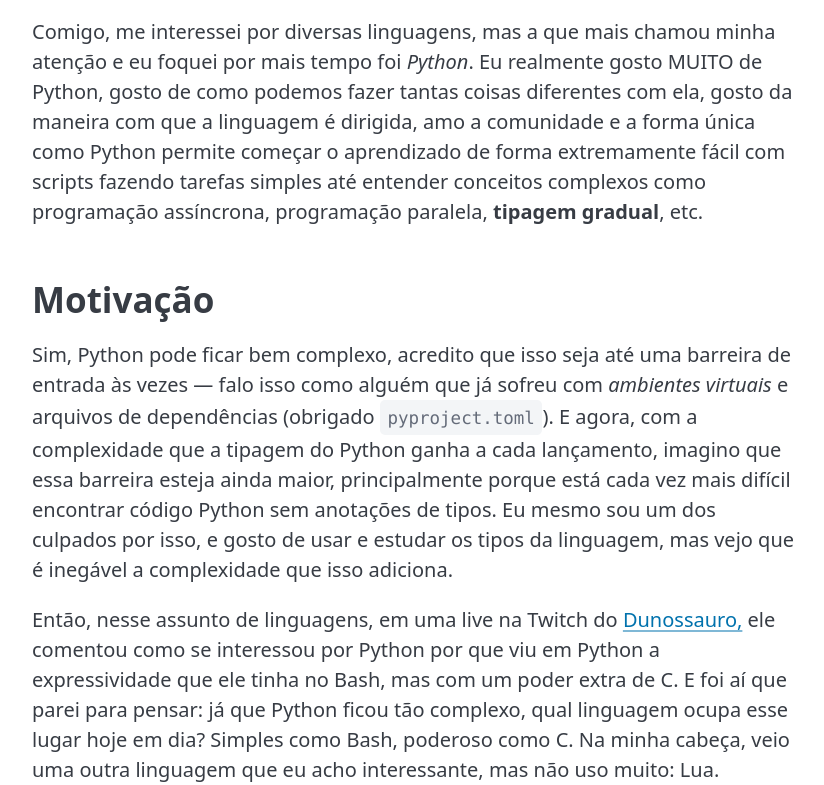
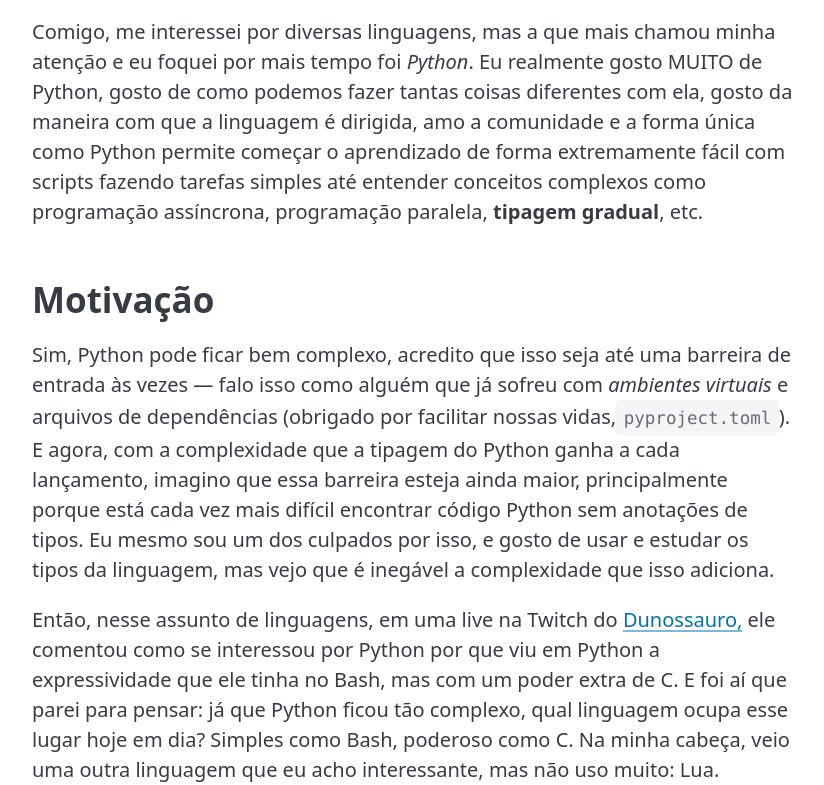
Before and after one commit to ivansantiagojr/ivansantiago.net, a plain HTML site: page public/blog/jaci-01.html in a window 1280 px wide. Shown: the part 553-1338 px from the top of the page, without its empty margins (224-1048 px from the left). Drawn offline with nearby package versions, Linux system fonts and the light colour scheme.

Commit message:
Improve clarity about pyproject opinion

```diff
--- a/public/blog/jaci-01.html
+++ b/public/blog/jaci-01.html
@@ -30,7 +30,7 @@
 <p>E eu espero fortemente que eu não tenha descrito nas linhas acima algo que somente eu acredite que seja normal, e acabei desabafando algo que somente eu passei hahaha (duvido muito). </p>
 <p>Comigo, me interessei por diversas linguagens, mas a que mais chamou minha atenção e eu foquei por mais tempo foi <em>Python</em>. Eu realmente gosto MUITO de Python, gosto de como podemos fazer tantas coisas diferentes com ela, gosto da maneira com que a linguagem é dirigida, amo a comunidade e a forma única como Python permite começar o aprendizado de forma extremamente fácil com scripts fazendo tarefas simples até entender conceitos complexos como programação assíncrona, programação paralela, <strong>tipagem gradual</strong>, etc.</p>
 <h2>Motivação</h2>
-<p>Sim, Python pode ficar bem complexo, acredito que isso seja até uma barreira de entrada às vezes — falo isso como alguém que já sofreu com <em>ambientes virtuais</em> e arquivos de dependências (obrigado <code>pyproject.toml</code>). E agora, com a complexidade que a tipagem do Python ganha a cada lançamento, imagino que essa barreira esteja ainda maior, principalmente porque está cada vez mais difícil encontrar código Python sem anotações de tipos. Eu mesmo sou um dos culpados por isso, e gosto de usar e estudar os tipos da linguagem, mas vejo que é inegável a complexidade que isso adiciona.</p>
+<p>Sim, Python pode ficar bem complexo, acredito que isso seja até uma barreira de entrada às vezes — falo isso como alguém que já sofreu com <em>ambientes virtuais</em> e arquivos de dependências (obrigado por facilitar nossas vidas,<code>pyproject.toml</code>). E agora, com a complexidade que a tipagem do Python ganha a cada lançamento, imagino que essa barreira esteja ainda maior, principalmente porque está cada vez mais difícil encontrar código Python sem anotações de tipos. Eu mesmo sou um dos culpados por isso, e gosto de usar e estudar os tipos da linguagem, mas vejo que é inegável a complexidade que isso adiciona.</p>
 <p>Então, nesse assunto de linguagens, em uma live na Twitch do <a href="https://dunossauro.com">Dunossauro,</a> ele comentou como se interessou por Python por que viu em Python a expressividade que ele tinha no Bash, mas com um poder extra de C. E foi aí que parei para pensar: já que Python ficou tão complexo, qual linguagem ocupa esse lugar hoje em dia? Simples como Bash, poderoso como C. Na minha cabeça, veio uma outra linguagem que eu acho interessante, mas não uso muito: Lua.</p>
 <h2>Lua, a linguagem brasileira</h2>
 <p><a href="https://www.lua.org/">Lua</a> é uma linguagem brasileira feita e mantida por uma equipe na PUC-Rio (acesse o site oficial de Lua para conhecer melhor) e eu acho que ela é a linguagem que ocupa esse espaço. Ela é expressiva como Bash, e poderosa como C. E ela não adicionou uma complexidade (que pode ser até descaracterizante) com o tempo. </p>
```
Also changed, not shown: 1 other file.
